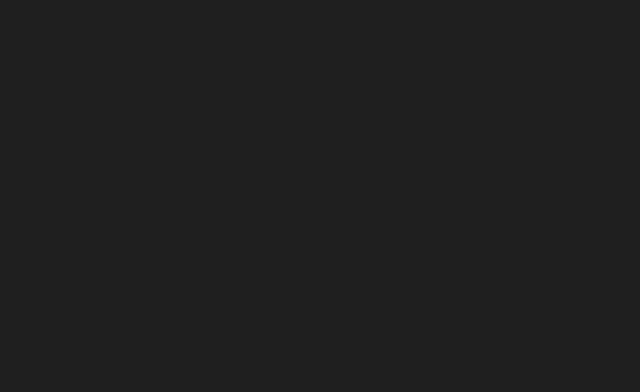
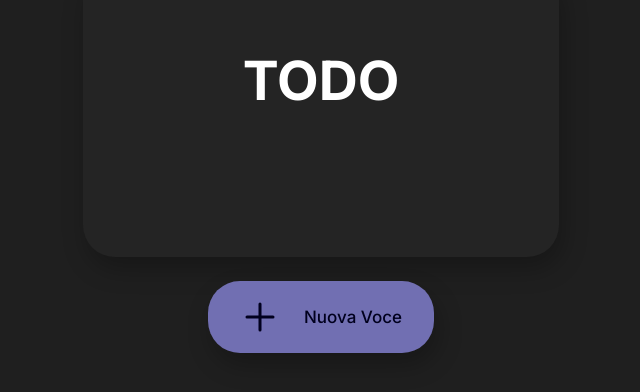
Before and after one commit to godwin-17/to-do-list, a React (Vite) app: page / in a window 1280 px wide. Shown: the part 134-526 px from the top of the page, without its empty margins (319-959 px from the left). Built offline with nearby package versions, Linux system fonts and the light colour scheme.

Commit message:
Add TodoApp component

```diff
--- a/src/App.tsx
+++ b/src/App.tsx
@@ -1,5 +1,11 @@
+import TodoApp from "./components/TodoApp/TodoApp";
+
 const App = () => {
-  return <div></div>;
+  return (
+    <>
+      <TodoApp />
+    </>
+  );
 };
 
 export default App;
```
